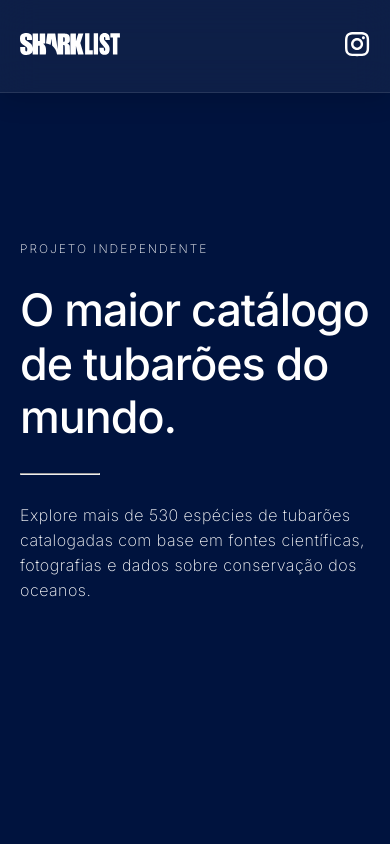
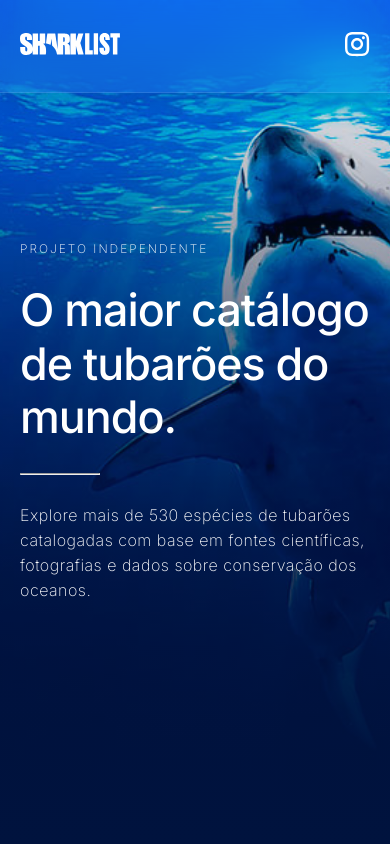
Before and after one commit to welldssvieira/sharklist, a plain HTML site: page index.html in a window 390 px wide. Shown: the top 844 px of the page. Drawn offline with Linux system fonts and the light colour scheme.

Commit message:
Fix: Correção de banner de imagem mobile

```diff
--- a/assets/css/hero.css
+++ b/assets/css/hero.css
@@ -6,7 +6,7 @@
     flex-direction: column;
     align-items: center;
     justify-content: center;
-    background: url('assets/images/hero-banner.png');
+    background: url('../images/hero-banner.png');
     background-size: cover;
     background-position: center;
     background-repeat: no-repeat;
@@ -30,8 +30,7 @@
     width: 100%;
     height: 100%;
     background:
-        linear-gradient(rgba(0, 0, 0, 0), rgba(0, 19, 62, 1)
-        );
+        linear-gradient(rgba(0, 0, 0, 0), rgba(0, 19, 62, 1));
     z-index: 0;
 }
 
--- a/assets/css/responsive.css
+++ b/assets/css/responsive.css
@@ -3,7 +3,7 @@
         padding: 20px;
     }
 
-    #hero_main{
+    #hero_main {
         padding: 0px;
     }
 
@@ -37,7 +37,7 @@
 }
 
 @media (max-width: 480px) {
-/*  NOTE: Se o fix do menu tiver corrigo, apaga.
+    /*  NOTE: Se o fix do menu tiver corrigo, apaga.
     #header_main,
     #hero_main,
     #catalogo_content */
@@ -48,7 +48,7 @@
     }
 
     #main_content {
-        background: url('assets/images/hero-banner-mobile.jpg');
+        background: url('../images/hero-banner-mobile.jpg');
         background-size: cover;
         background-position: center;
     }
```
